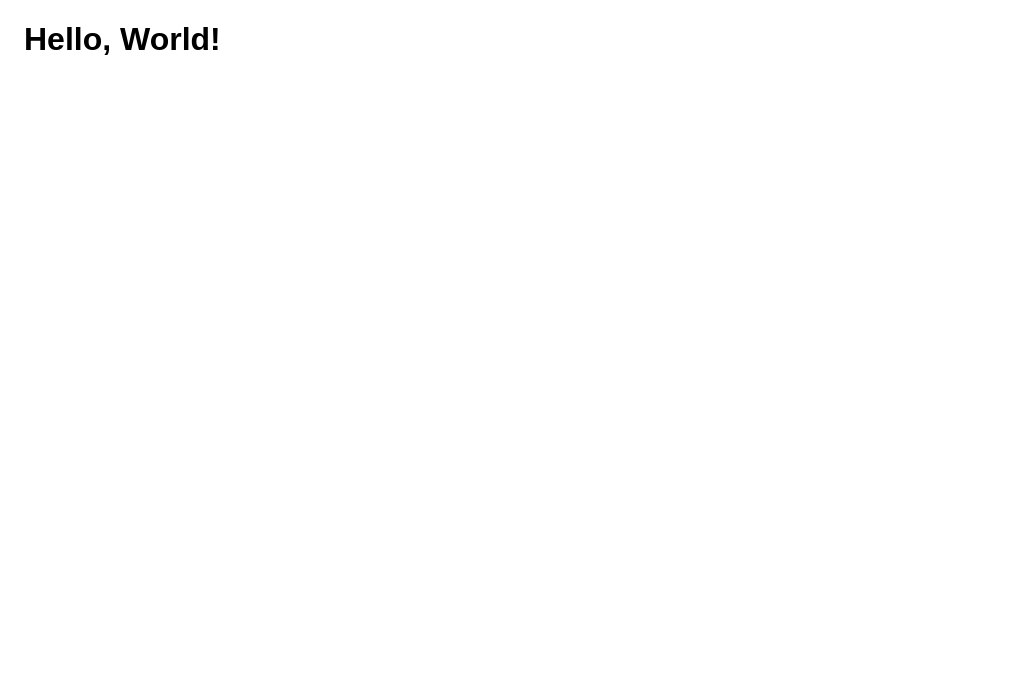
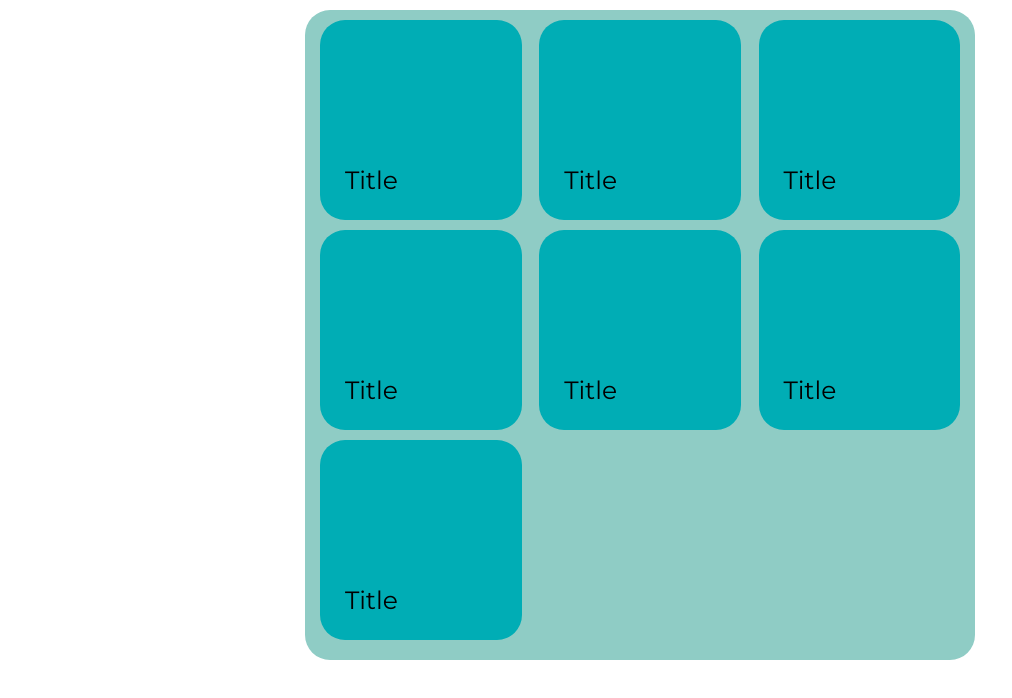
Before and after one commit to cai-py/Chores_App, a React app: page / in a window 1280 px wide. Shown: the top 698 px of the page, without its empty margins (0-1012 px from the left). Built offline with nearby package versions, Linux system fonts and the light colour scheme.

Commit message:
react app

```diff
--- a/src/App.css
+++ b/src/App.css
@@ -1,4 +1,11 @@
-.App {
-    margin: 1rem;
-    font-family: Arial, Helvetica, sans-serif;
+:root {
+    --black: #393E46;
+    --blue: #00ADB5;
+    --lightblue: #8FCCC5;
+    --white: #F7F0F0;
 }
+
+* {
+    margin: 0;
+    padding: 0;
+}
--- a/src/App.js
+++ b/src/App.js
@@ -1,11 +1,12 @@
 import React from "react";
 import "./App.css";
+import Tasks from './components/task_cards'
 
 class App extends React.Component {
     render(){
         return (
             <div className="App">
-                <h1>Hello, World!</h1>
+                <Tasks/>
             </div>
         )
     }
--- /dev/null
+++ b/src/components/styles/task_cards.css
@@ -0,0 +1,99 @@
+/* FONTS */
+@import url('https://fonts.googleapis.com/css2?family=Montserrat&display=swap');
+
+:root {
+    --black: #393E46;
+    --blue: #00ADB5;
+    --lightblue: #8FCCC5;
+    --white: #F7F0F0;
+}
+
+* {
+    font-family: 'Montserrat', sans-serif;
+}
+
+.taskgrid-container {
+    margin: 0 auto;
+    height: 100%;
+    display: flex;
+    align-items: stretch;
+    padding: 10px;
+    justify-content: center;
+}
+
+.task-grid {
+    background-color: var(--lightblue);
+    flex-grow: 1;
+    max-width: 650px;
+    margin: 0 auto;
+    list-style: none;
+    padding: 10px;
+    border-radius: 25px;
+
+    display: flex;
+    flex-wrap: wrap;
+    justify-content: space-between;
+}
+/* @media screen and (max-width: 469) {
+    .task-grid {
+        justify-content: space-around;
+    }
+} */
+
+/* FLEX POSITIONING */
+.task-item {
+    background-color: var(--blue);
+    flex-grow: 3;
+    flex-shrink: 0;
+    flex-basis: 31%;
+}
+
+/* INTERIOR */
+.task-item {
+    margin: 0 5px 10px;
+
+    display: flex;
+    align-items: flex-end;
+
+    max-width: 31%;
+    min-width: 180px;
+    height: 200px;
+    border-radius: 25px;
+    /* background-image: url(https://via.placeholder.com/200x200); */
+}
+
+.card-title {
+    margin: 25px;
+    font-size: 25px;
+}
+
+
+
+
+
+
+
+/* .taskGrid {
+    list-style: none;
+    flex: 1 1 100%;
+    margin: 0 auto;
+
+    max-width: 800px;
+
+    background: lightpink;
+
+    display: flex;
+    flex-wrap: wrap;
+    justify-content: space-between;
+
+}
+
+.taskItem {
+    flex-grow: 0;
+    flex-shrink: 1;
+    flex-basis: 33%;
+}
+
+.card-img {
+    background-image: url(https://via.placeholder.com/200x200);
+} */
--- /dev/null
+++ b/src/components/task_cards.js
@@ -0,0 +1,37 @@
+import React from "react";
+import './styles/task_cards.css'
+
+class Tasks extends React.Component {
+    render(){
+        return (
+            <div className="taskgrid-container">
+                <ul className="task-grid">
+                    <li className="task-item">
+                        <div className="card-title">Title</div>
+                    </li>
+                    <li className="task-item">
+                        <div className="card-title">Title</div>
+                    </li>
+                    <li className="task-item">
+                        <div className="card-title">Title</div>
+                    </li>
+                    <li className="task-item">
+                        <div className="card-title">Title</div>
+                    </li>
+                    <li className="task-item">
+                        <div className="card-title">Title</div>
+                    </li>
+                    <li className="task-item">
+                        <div className="card-title">Title</div>
+                    </li>
+                    <li className="task-item">
+                        <div className="card-title">Title</div>
+                    </li>
+
+                </ul>
+            </div>
+        )
+    }
+}
+
+export default Tasks;
```
